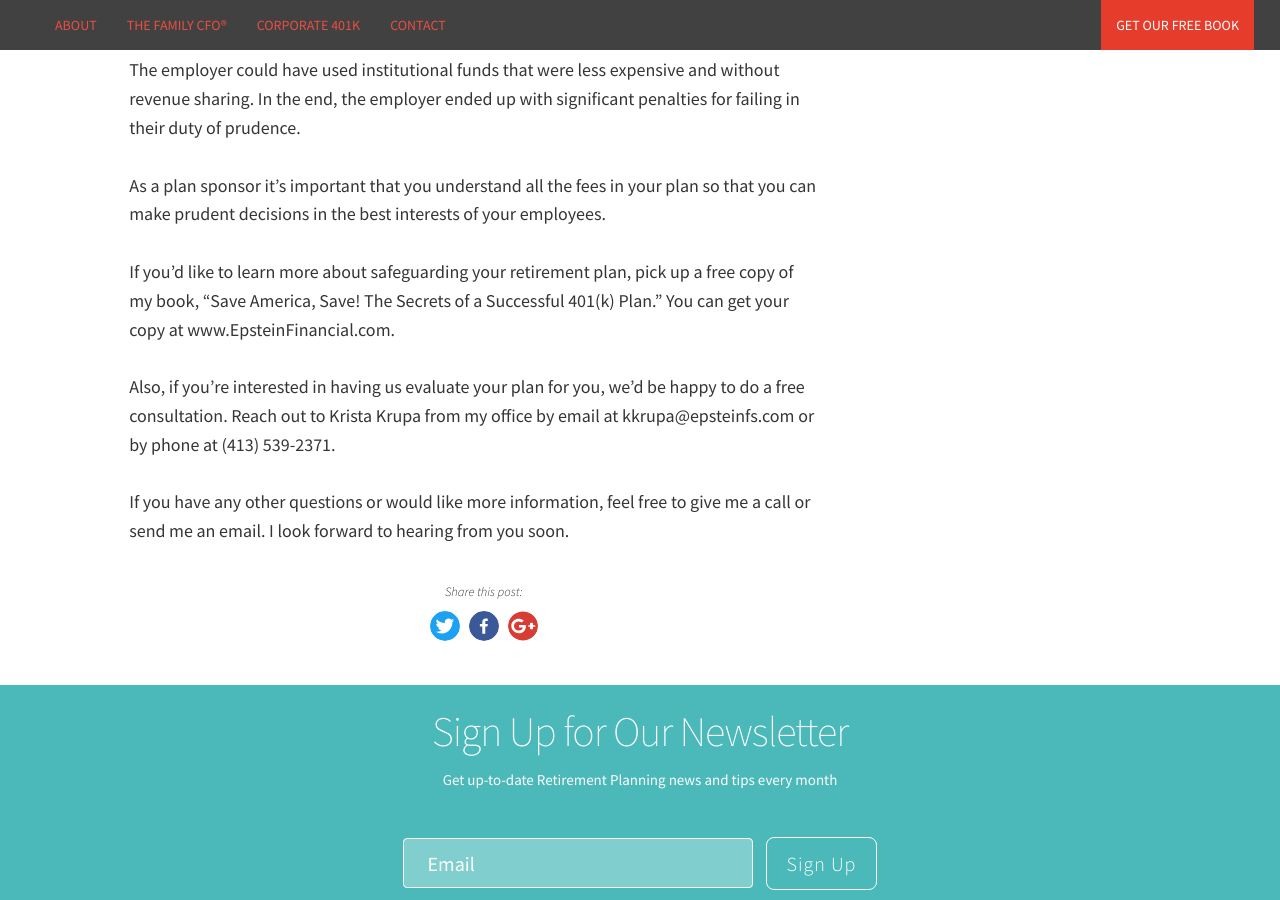
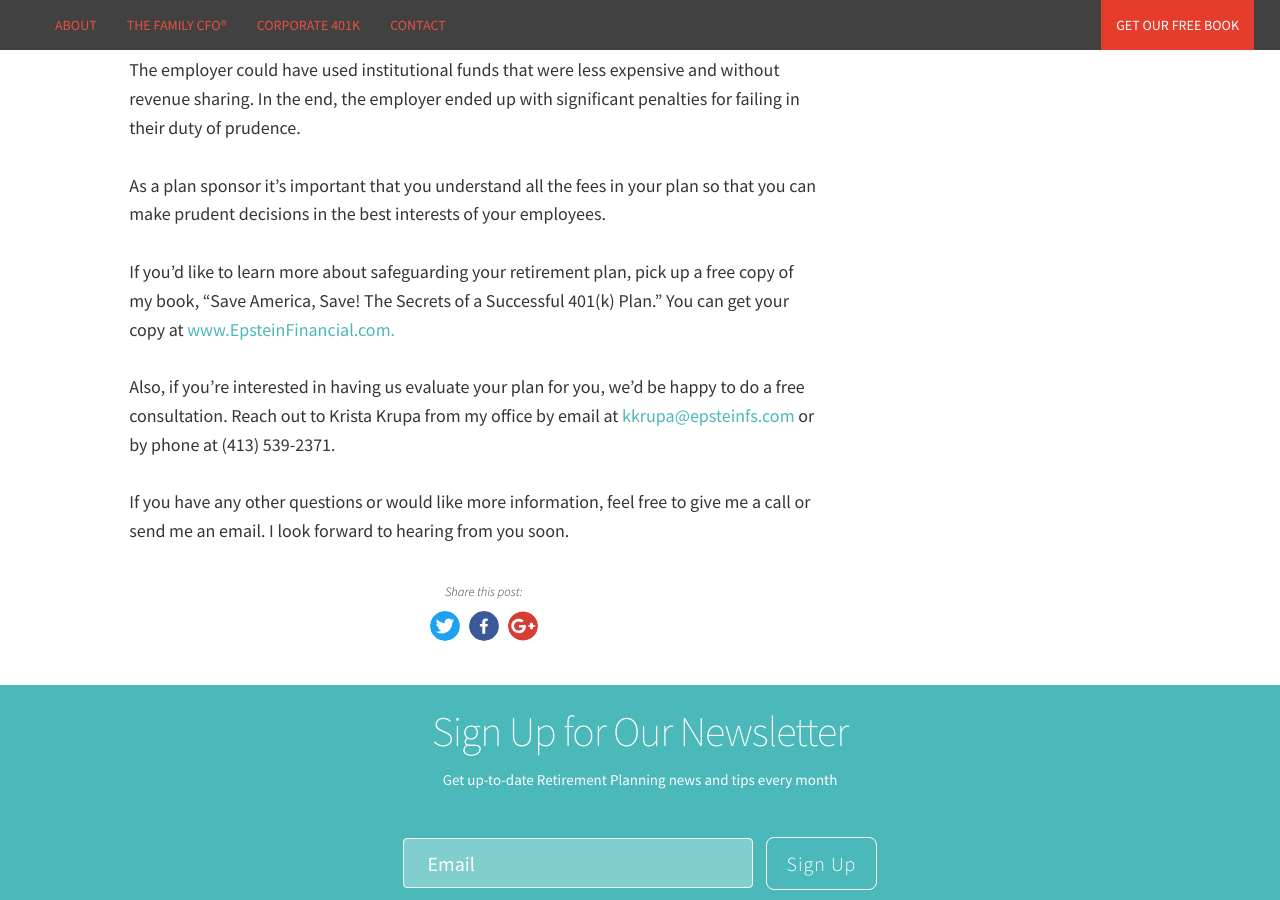
Before and after one commit to Vyral/charlie-epstein-blog, a Jekyll site: the page built from _posts/2017-10-05-are-you-truly-fulfilling-your-duties-as-a-retirement-plan-sponsor.md, in a window 1280 px wide and 900 px high, scrolled down 1689 px. Built offline with Jekyll 4.4.1, drawn with Linux system fonts in a browser that asks for light colours; nearby versions of some CDN libraries; part of the change alters nothing that is shown.

```diff
--- a/_posts/2017-10-05-are-you-truly-fulfilling-your-duties-as-a-retirement-plan-sponsor.md
+++ b/_posts/2017-10-05-are-you-truly-fulfilling-your-duties-as-a-retirement-plan-sponsor.md
@@ -24,4 +24,4 @@ There’s a lot of activity right now in the 401(k) industry, but today I want t
 
 {% include pullquote.html %}
 
-The employer could have used institutional funds that were less expensive and without revenue sharing. In the end, the employer ended up with significant penalties for failing in their duty of prudence.<br><br>As a plan sponsor it’s important that you understand all the fees in your plan so that you can make prudent decisions in the best interests of your employees.<br><br>If you’d like to learn more about safeguarding your retirement plan, pick up a free copy of my book, “Save America, Save! The Secrets of a Successful 401(k) Plan.” You can get your copy at www.EpsteinFinancial.com.<br>&nbsp;<br>Also, if you’re interested in having us evaluate your plan for you, we’d be happy to do a free consultation. Reach out to Krista Krupa from my office by email at kkrupa@epsteinfs.com or by phone at (413) 539-2371.<br>&nbsp;<br>If you have any other questions or would like more information, feel free to give me a call or send me an email. I look forward to hearing from you soon.
+The employer could have used institutional funds that were less expensive and without revenue sharing. In the end, the employer ended up with significant penalties for failing in their duty of prudence.<br><br>As a plan sponsor it’s important that you understand all the fees in your plan so that you can make prudent decisions in the best interests of your employees.<br><br>If you’d like to learn more about safeguarding your retirement plan, pick up a free copy of my book, “Save America, Save! The Secrets of a Successful 401(k) Plan.” You can get your copy at <a href="www.EpsteinFinancial.com." target="_blank">www.EpsteinFinancial.com.</a><br>&nbsp;<br>Also, if you’re interested in having us evaluate your plan for you, we’d be happy to do a free consultation. Reach out to Krista Krupa from my office by email at <a href="mailto:kkrupa@epsteinfs.com" target="_blank">kkrupa@epsteinfs.com</a> or by phone at (413) 539-2371.<br>&nbsp;<br>If you have any other questions or would like more information, feel free to give me a call or send me an email. I look forward to hearing from you soon.
```
